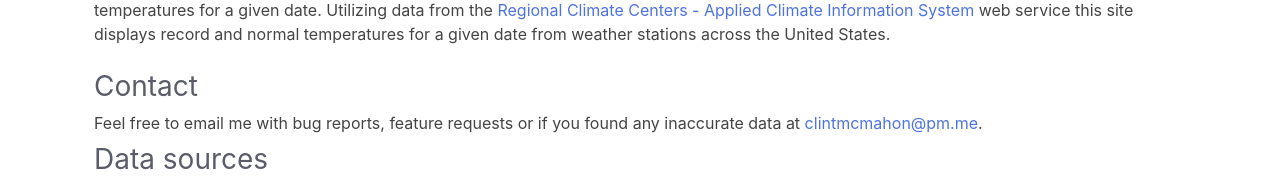
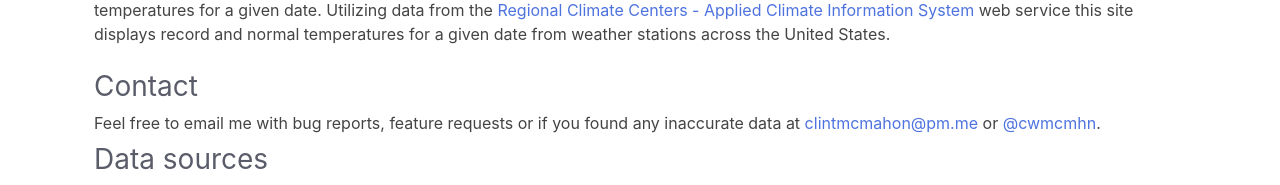
Before and after one commit to clintmcmahon/wx-web, a React (Create React App) app: page /about in a window 1280 px wide. Shown: the part 148-333 px from the top of the page. Built offline with nearby package versions, Linux system fonts and the light colour scheme; what chartjs-plugin-datalabels would draw is missing.

Commit message:
Added twitter account in about

```diff
--- a/src/screens/About.js
+++ b/src/screens/About.js
@@ -30,6 +30,10 @@ function About() {
           found any inaccurate data at{" "}
           <a href="mailto:clintmcmahon@pm.me?subject=Hello, weather nerd">
             clintmcmahon@pm.me
+          </a>{" "}
+          or{" "}
+          <a href="https://twitter.com/cwmcmhn" target="_blank" rel="noref">
+            @cwmcmhn
           </a>
           .
         </Col>
```
